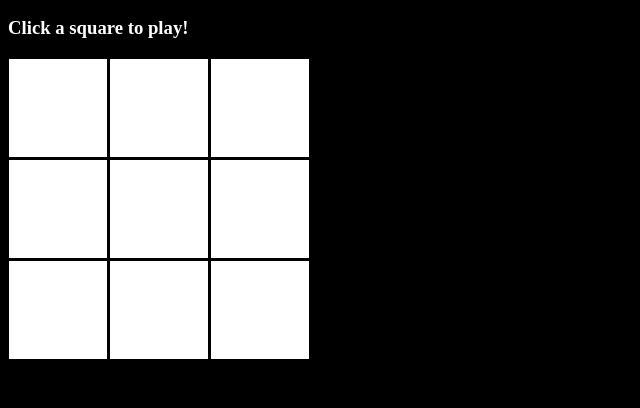
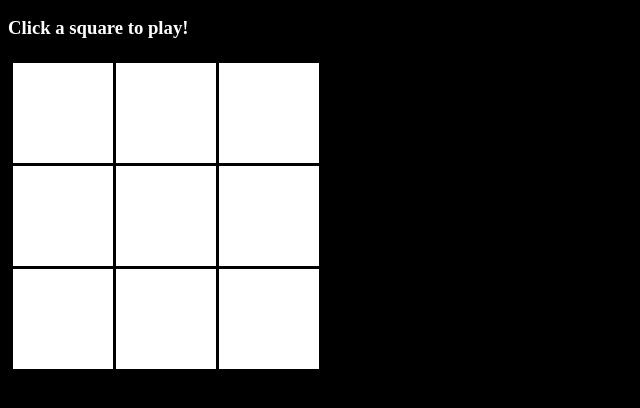
Before and after one commit to DavidDiasN/JavaScript-Tic-Tac-Toe, a plain HTML site: page index.html in a window 1280 px wide. Shown: the part 50-458 px from the top of the page, without its empty margins (0-640 px from the left). Drawn offline with Linux system fonts and the light colour scheme.

Commit message:
Adjusted css-game-grid-container css

```diff
--- a/styles/tic-tac-toe.css
+++ b/styles/tic-tac-toe.css
@@ -5,14 +5,13 @@ body {
 
 .css-game-grid-container {
   display: grid;
-  gap: 3px;
-  grid-template-columns: repeat(3, 1fr);
-  grid-template-rows: repeat(3, 1fr);
-  margin-right: 1500px;
+  grid-template-columns: 100px 100px 100px;
+  grid-template-rows: 100px 100px 100px;
   text-align: center;
-  padding: 1px;
-  width: 300px;
-  height: 300px;
+  padding: 5px;
+  row-gap: 3px;
+  column-gap: 3px;
+
 }
 
 .css-victory-text-container {
@@ -33,6 +32,7 @@ body {
   font-size: 30px;
   border: none;
   cursor: "click";
+
 }
 
 .css-play-again-button:hover {
```
